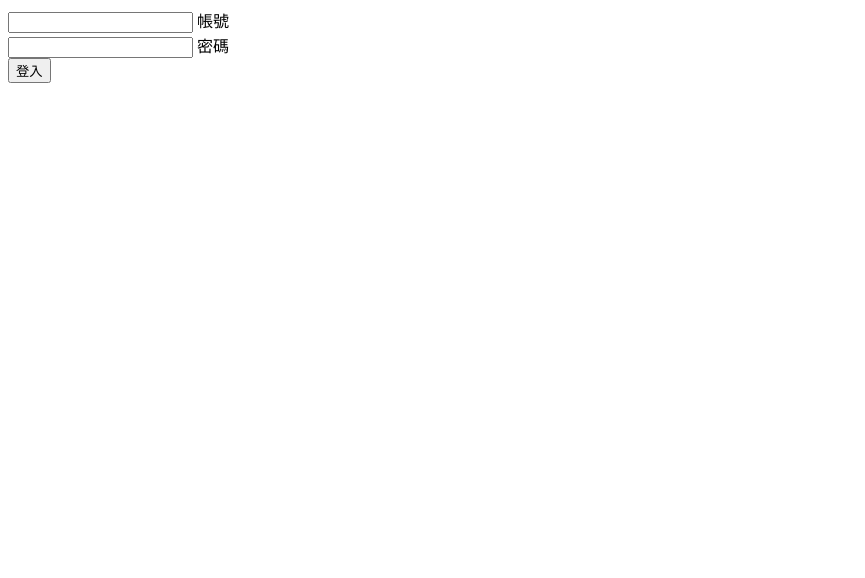
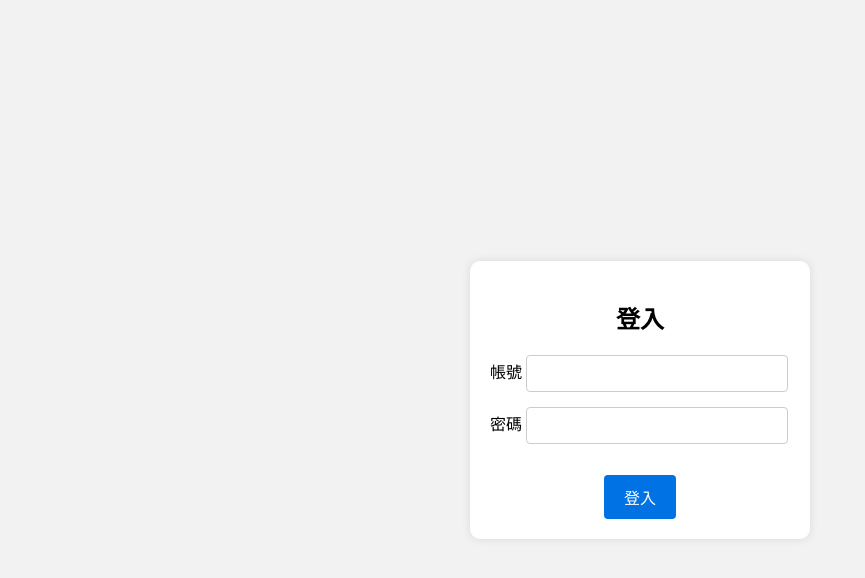
Before and after one commit to youyu129/113-PHP, a PHP site: page /login.php in a window 1280 px wide. Shown: the top 578 px of the page, without its empty margins (0-865 px from the left). Run offline with PHP 8.4, Linux system fonts and the light colour scheme.

Commit message:
新增登入頁面及帳號密碼驗證

```diff
--- a/login.php
+++ b/login.php
@@ -4,20 +4,65 @@
     <meta charset="UTF-8">
     <meta name="viewport" content="width=device-width, initial-scale=1.0">
     <title>Document</title>
+    <style>
+        body {
+            font-family: Arial, sans-serif;
+            background-color: #f2f2f2;
+            display: flex;
+            justify-content: center;
+            align-items: center;
+            height: 100vh;
+            margin: 0;
+        }
+        h2 {
+            text-align: center;
+            margin-bottom: 20px;
+        }
+        .login-container {
+            background-color: white;
+            padding: 20px;
+            border-radius: 10px;
+            box-shadow: 0 0 10px rgba(0, 0, 0, 0.1);
+            width: 300px;
+        }
+        input[type="text"],
+        input[type="password"] {
+            width: 80%;
+            padding: 10px;
+            margin-bottom: 15px;
+            border: 1px solid #ccc;
+            border-radius: 4px;
+        }
+        input[type="submit"] {
+            display: block;
+            margin:auto;
+            padding: 10px 20px;
+            background-color: #0072E3;
+            color: white;
+            border: none;
+            border-radius: 4px;
+            cursor: pointer;
+            font-size: 16px;
+        }
+    </style>
 </head>
 <body>
-    <form action="login2.php">
+    <div class="login-container">
+        <h2>登入</h2>
+    <form action="check_acc.php" method="post">
         <div>
-            <input type="text" name="account" id="account">
             <label for="帳號">帳號</label>
+            <input type="text" name="acc" id="acc">
         </div>
         <div>
-            <input type="text" name="password" id="password">
             <label for="密碼">密碼</label>
+            <input type="password" name="pw" id="pw">
         </div>
+        <P></P>
         <div>
             <input type="submit" value="登入">
         </div>
     </form>
+    </div>
 </body>
 </html>
```
Also changed, not shown: check_acc.php (renamed from login2.php, +8 -1 lines), index.html (+20 -5 lines).
